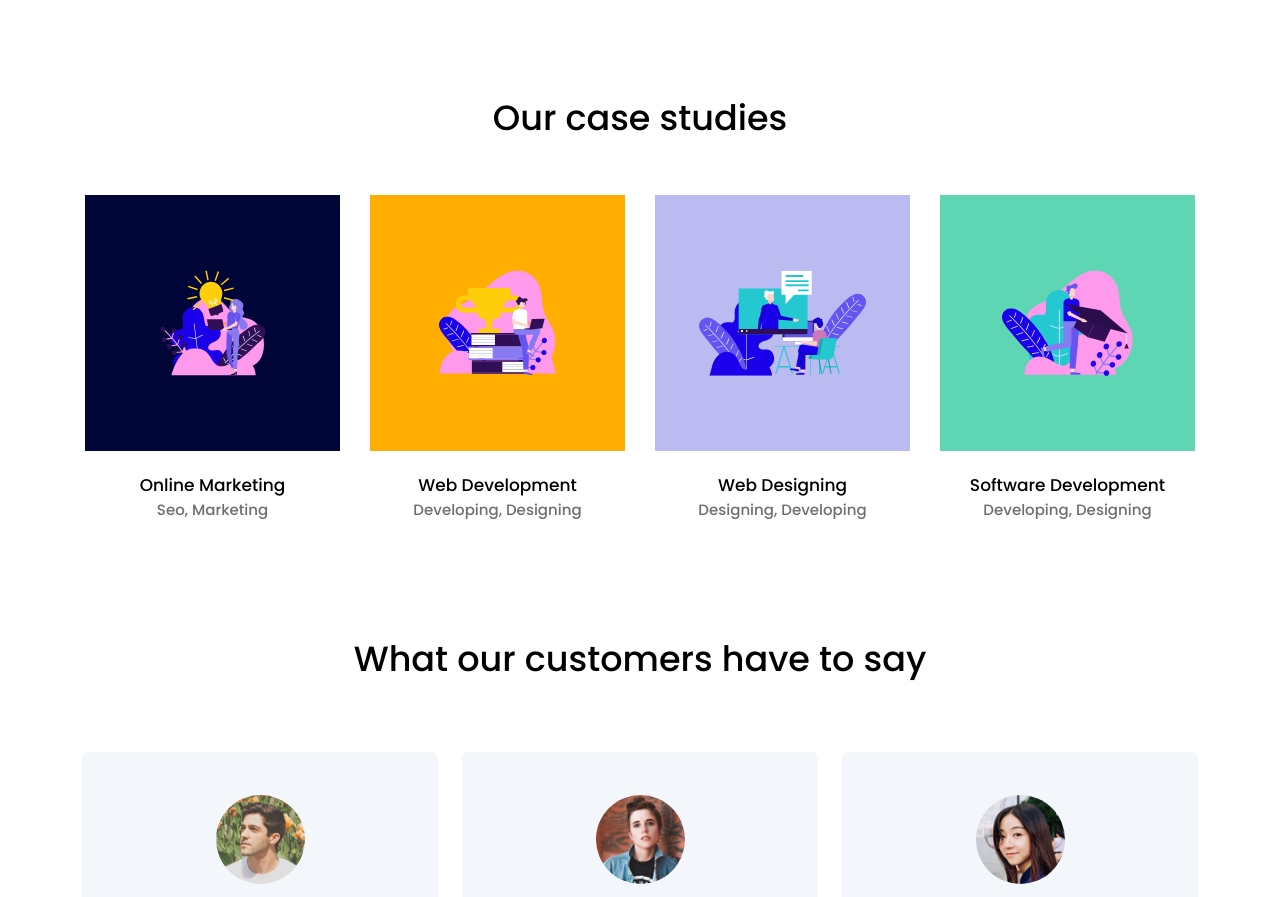
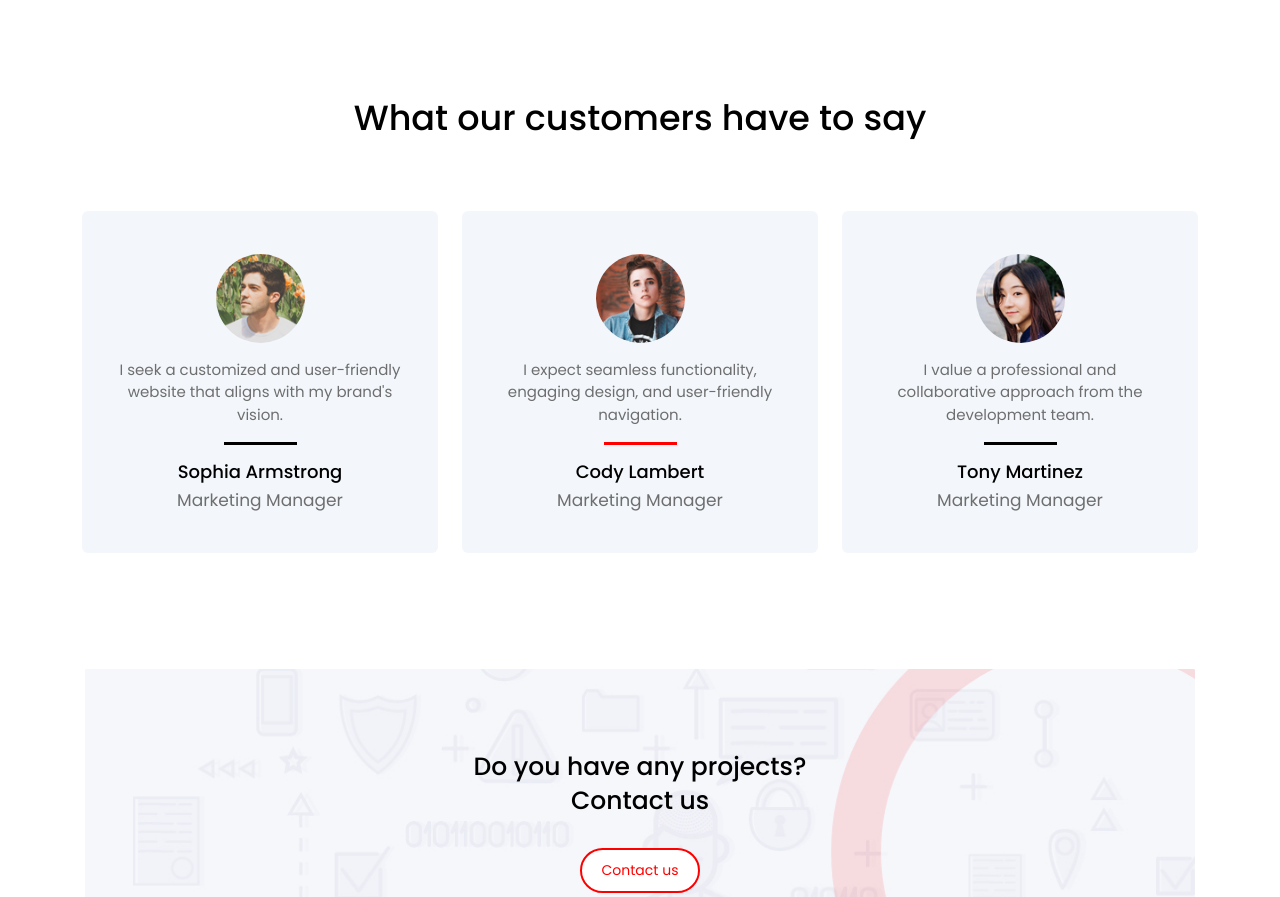
Before and after one commit to devcurio-team/website, a website: page index.html in a window 1280 px wide. Shown: the part 2710-3607 px from the top of the page. Drawn offline with Linux system fonts and the light colour scheme.

Commit message:
case study section deleted

```diff
--- a/index.html
+++ b/index.html
@@ -215,7 +215,7 @@
             </div>
           </div>
         </section>
-        <section class="case-studies" id="case-studies-section">
+    <!--   <section class="case-studies" id="case-studies-section">
           <div class="row grid-margin">
             <div class="col-12 text-center pb-5">
               <h2>Our case studies</h2>
@@ -322,7 +322,7 @@
               </div>
             </div>
           </div>
-        </section>
+        </section> -->
         <section class="customer-feedback" id="feedback-section">
           <div class="row">
             <div class="col-12 text-center pb-5">
@@ -490,7 +490,7 @@
         <!-- Modal for web read more -->
 
 <div class="modal fade" id="webSiteModal" tabindex="-1" role="dialog" aria-labelledby="exampleModalLongTitle" aria-hidden="true">
-  <div class="modal-dialog" role="document">
+  <div class="modal-dialog " role="document">
     <div class="modal-content">
       <div class="modal-header ">
         <h5 class="modal-title " id="exampleModalLongTitle">Web Site</h5>
```
